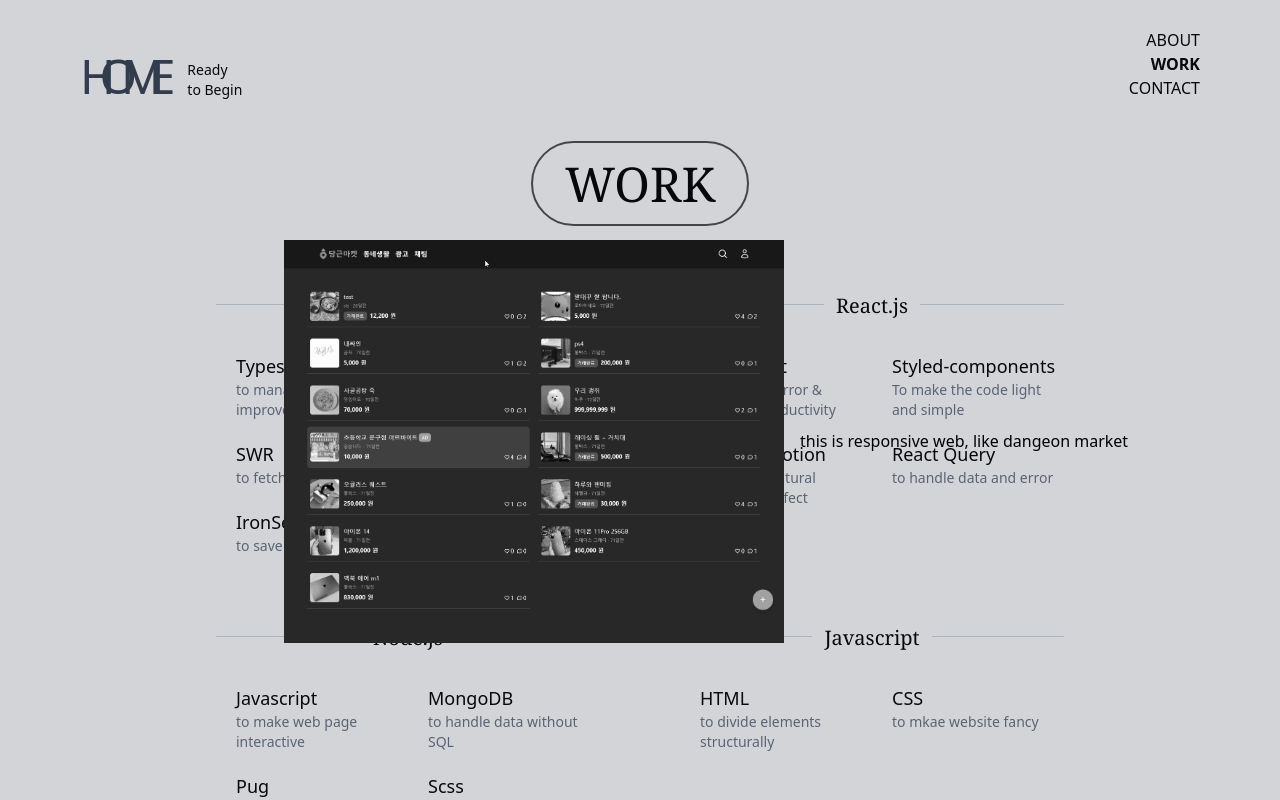
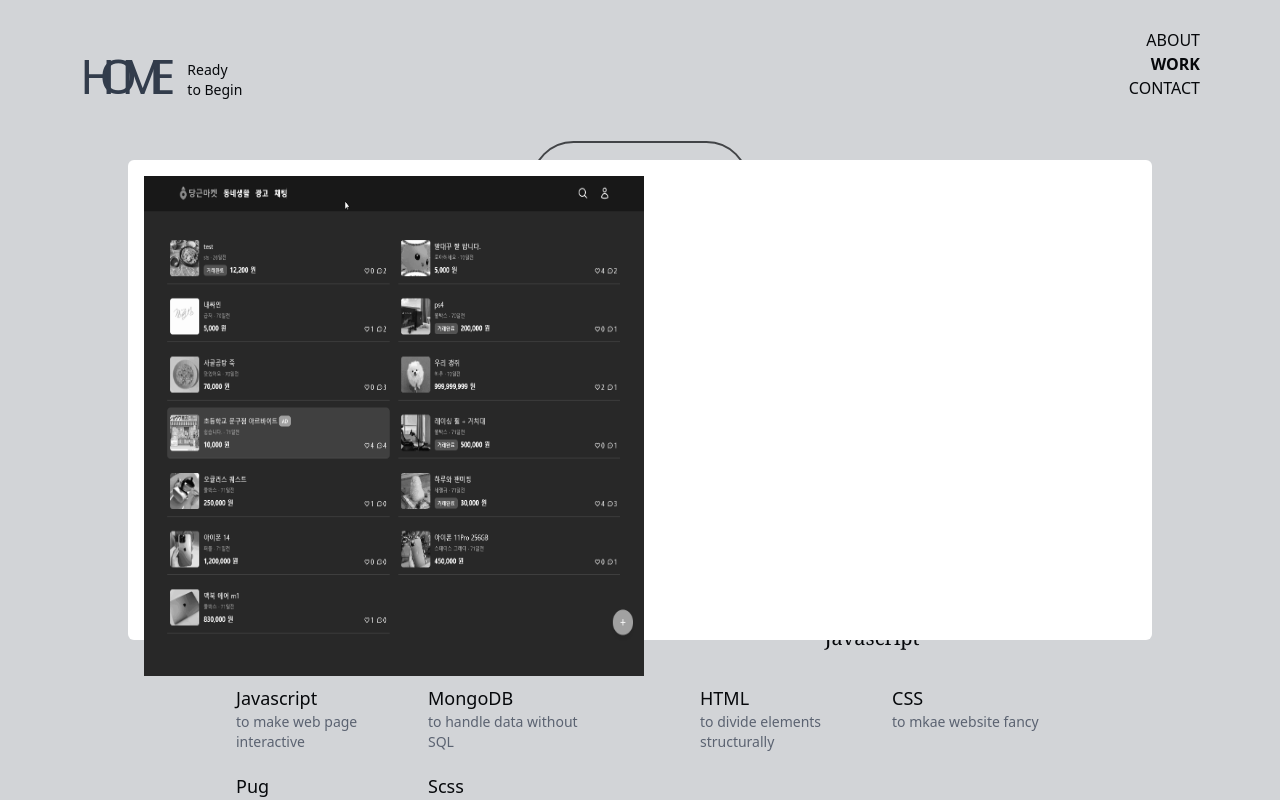
Before and after one commit to GEON1999/Profile, a Next.js app: page /work in a window 1280 px wide. Both pictures are taken after a click on the element 408 px from the left and 430 px from the top of the page. Shown: the top 800 px of the page. Built offline with nearby package versions, Linux system fonts and the light colour scheme.

Commit message:
work animation (fade-in-out)

```diff
--- /dev/null
+++ b/components/workDetail.tsx
@@ -0,0 +1,51 @@
+import { motion, AnimatePresence, useInView } from "framer-motion";
+import Image from "next/image";
+import { cls } from "../libs/utils";
+
+const variants = {
+  toggled: {
+    opacity: 100,
+    zIndex: 1,
+  },
+  initial: {
+    opacity: 0,
+    zIndex: -10,
+  },
+  exit: {
+    opacity: 0,
+    zIndex: -10,
+  },
+};
+
+export default function WorkDetail({ id }: any) {
+  return (
+    <AnimatePresence>
+      <motion.div
+        variants={variants}
+        initial={"initial"}
+        animate={id ? "toggled" : ""}
+        layoutId={id ? String(id) : ""}
+        exit={id === null ? "exit" : ""}
+        transition={{ duration: 1 }}
+        className="absolute top-[20vh] left-[10vw] w-[80vw] h-[60vh] bg-white rounded-md"
+      >
+        <div
+          className={cls(
+            "flex items-center space-x-4 grayscale absolute ",
+            id ? "z-50" : ""
+          )}
+        >
+          <div className="p-4 ">
+            <Image
+              alt="project"
+              src={`/${id}.gif`}
+              width={500}
+              height={500}
+              className="shadow-lg"
+            />
+          </div>
+        </div>
+      </motion.div>
+    </AnimatePresence>
+  );
+}
--- a/pages/_app.tsx
+++ b/pages/_app.tsx
@@ -1,17 +1,11 @@
 import "../styles/globals.css";
 import type { AppProps } from "next/app";
-import Layout from "../components/layout";
-import { useRef } from "react";
-
 
 function MyApp({ Component, pageProps }: AppProps) {
-  const scrollTopRef = useRef(null);
   return (
-
     <div className="w-full h-full">
       <Component {...pageProps} />
     </div>
-
   );
 }
 
--- a/pages/work.tsx
+++ b/pages/work.tsx
@@ -1,9 +1,10 @@
-import { useEffect, useRef, useState } from "react";
+import { useEffect, useState } from "react";
 import Image from "next/image";
 import Contact from "../components/contact";
 import Layout from "../components/layout";
 import { cls } from "../libs/utils";
 import { motion, AnimatePresence, useInView } from "framer-motion";
+import WorkDetail from "../components/workDetail";
 
 const variants = {
   toggled: {
@@ -23,9 +24,12 @@ const variants = {
 
 export default function Work() {
   const [toggleBox, setToggleBox] = useState<
-    "next" | "react" | "node" | "js" | null
+    "next" | "react" | "node" | "javascript" | null
   >(null);
 
+  useEffect(() => {
+    console.log(toggleBox);
+  }, [toggleBox]);
   return (
     <AnimatePresence>
       <div>
@@ -41,7 +45,7 @@ export default function Work() {
             <motion.div
               layoutId="next"
               onClick={() => setToggleBox("next")}
-              className=" space-y-5 w-96 group/next"
+              className=" space-y-5 w-96"
             >
               <div>
                 <div className="absolute border-b border-gray-300 w-96" />
@@ -84,7 +88,7 @@ export default function Work() {
             </motion.div>
             <motion.div
               layoutId="react"
-              className=" space-y-5 w-96 group/react:"
+              className=" space-y-5 w-96"
               onClick={() => setToggleBox("react")}
             >
               <div>
@@ -124,7 +128,7 @@ export default function Work() {
             </motion.div>
             <motion.div
               layoutId="node"
-              className=" space-y-5 w-96 group/node:"
+              className=" space-y-5 w-96"
               onClick={() => setToggleBox("node")}
             >
               <div>
@@ -135,7 +139,7 @@ export default function Work() {
                   </span>
                 </div>
               </div>
-              <div className="grid grid-cols-2  items-start  ml-5 gap-5">
+              <div className="grid grid-cols-2 items-start ml-5 gap-5">
                 <span className="">
                   <h1 className="text-lg ">Javascript</h1>
                   <p className="text-sm text-gray-500">
@@ -167,9 +171,9 @@ export default function Work() {
               </div>
             </motion.div>
             <motion.div
-              layoutId="js"
-              className="space-y-5 w-96 transition duration-1000 ease-out hover:ease-in group/js:"
-              onClick={() => setToggleBox("js")}
+              layoutId="javascript"
+              className="space-y-5 w-96 transition duration-1000 ease-out hover:ease-in"
+              onClick={() => setToggleBox("javascript")}
             >
               <div>
                 <div className="absolute border-b border-gray-300 w-96" />
@@ -203,30 +207,11 @@ export default function Work() {
         )}
         onClick={() => setToggleBox(null)}
       >
-        <motion.div
-          variants={variants}
-          initial={"initial"}
-          animate={toggleBox ? "toggled" : ""}
-          layoutId={toggleBox ? toggleBox : ""}
-          exit={toggleBox === null ? "exit" : ""}
-          transition={{ duration: 1 }}
-          className="absolute top-[30vh] left-[30vw]"
-        >
-          <div
-            className={cls(
-              "flex items-center space-x-4 grayscale",
-              toggleBox ? "z-50" : ""
-            )}
-          >
-            <motion.img
-              alt="project"
-              src={`/${toggleBox}.gif`}
-              width={500}
-              height={500}
-            />
-            <p>this is responsive web, like dangeon market</p>
-          </div>
-        </motion.div>
+        {toggleBox !== null ? (
+          <WorkDetail id={toggleBox ? toggleBox : ""} />
+        ) : (
+          ""
+        )}
       </div>
     </AnimatePresence>
   );
```
